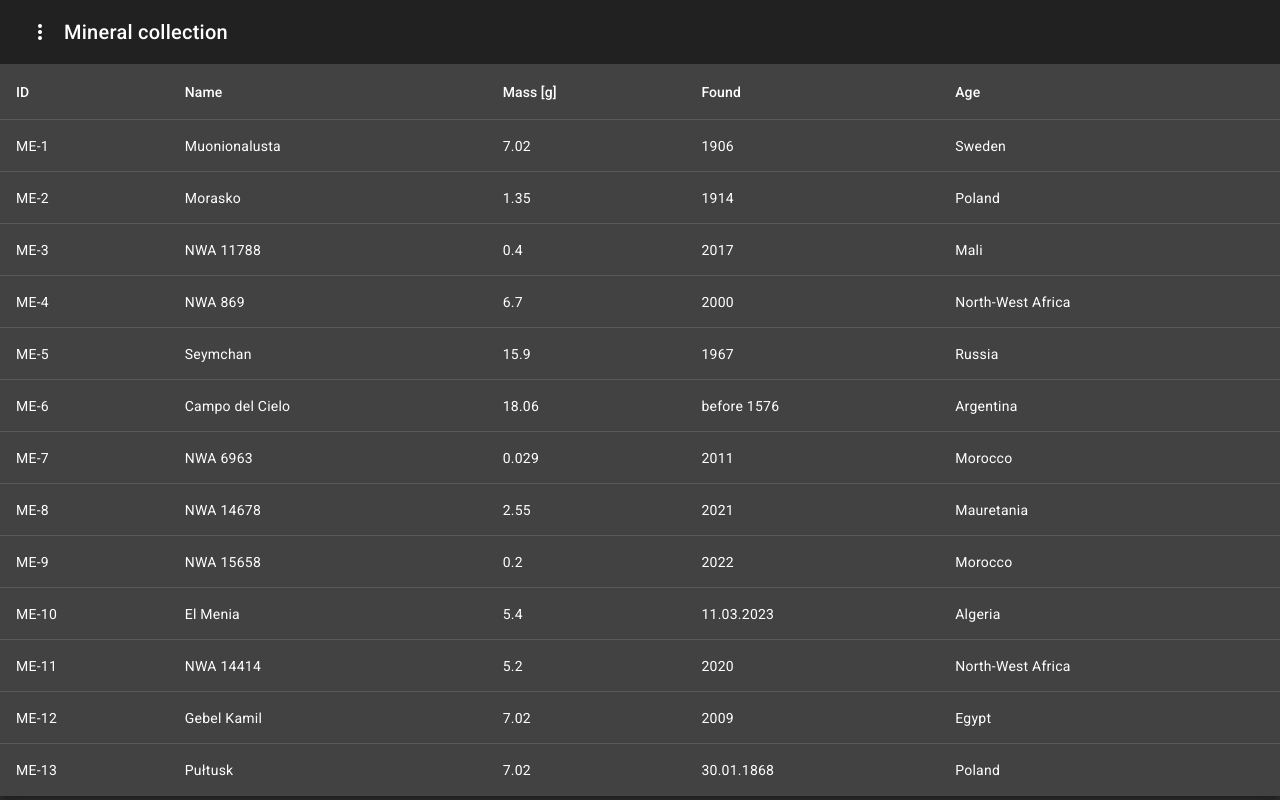
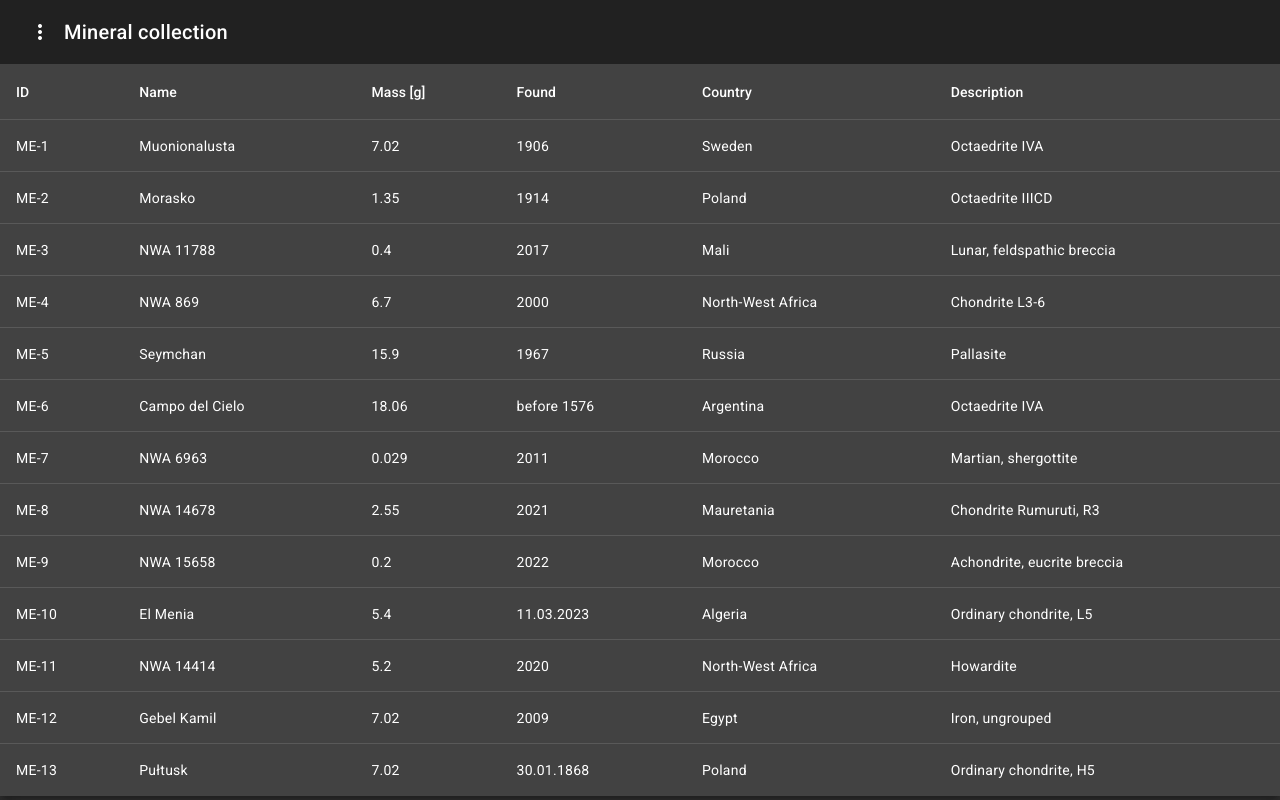
Before and after one commit to mw097/mineral-collection, an Angular app in the folder mineral-collection/: page /meteorites/list in a window 1280 px wide. Built offline with nearby package versions, Linux system fonts and the light colour scheme.

Commit message:
fix: minor issues

```diff
--- a/mineral-collection/src/app/meteorite-list/meteorite-list.component.html
+++ b/mineral-collection/src/app/meteorite-list/meteorite-list.component.html
@@ -26,8 +26,14 @@
 
         <!-- Country Column -->
         <ng-container matColumnDef="country">
-          <th mat-header-cell *matHeaderCellDef> Age </th>
+          <th mat-header-cell *matHeaderCellDef> Country </th>
           <td mat-cell *matCellDef="let element"> {{element.locality.country || ''}} </td>
+        </ng-container>
+
+        <!-- Description Column -->
+        <ng-container matColumnDef="description">
+          <th mat-header-cell *matHeaderCellDef> Description </th>
+          <td mat-cell *matCellDef="let element"> {{element.description || ''}} </td>
         </ng-container>
 
         <tr mat-header-row *matHeaderRowDef="displayedColumns"></tr>
--- a/mineral-collection/src/app/meteorite-list/meteorite-list.component.ts
+++ b/mineral-collection/src/app/meteorite-list/meteorite-list.component.ts
@@ -12,6 +12,6 @@ export class MeteoriteListComponent implements OnInit{
   protected readonly dataSource = new MatTableDataSource(METEORITES);
 
   ngOnInit() {
-    this.displayedColumns = ['id', 'name', 'mass', 'found', 'country'];
+    this.displayedColumns = ['id', 'name', 'mass', 'found', 'country', 'description'];
   }
 }
```
